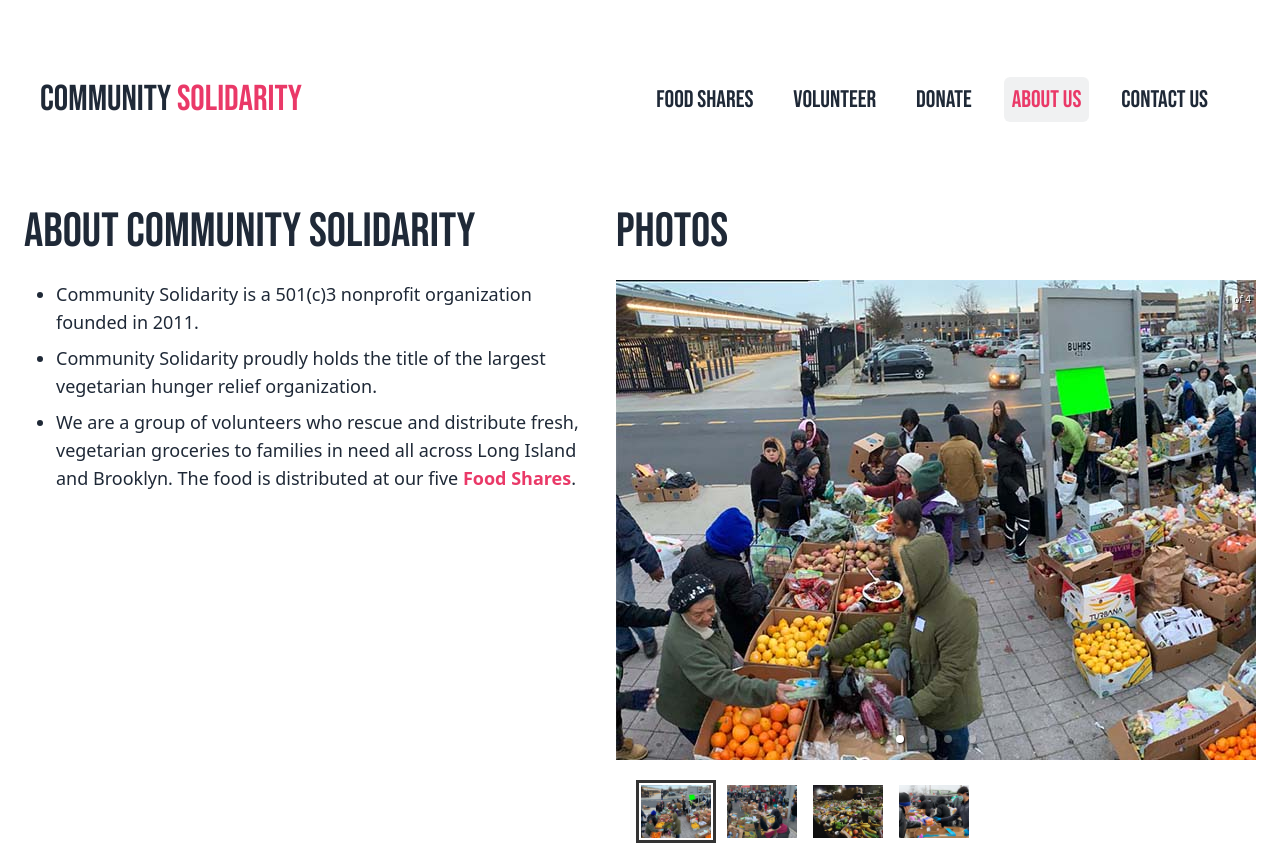
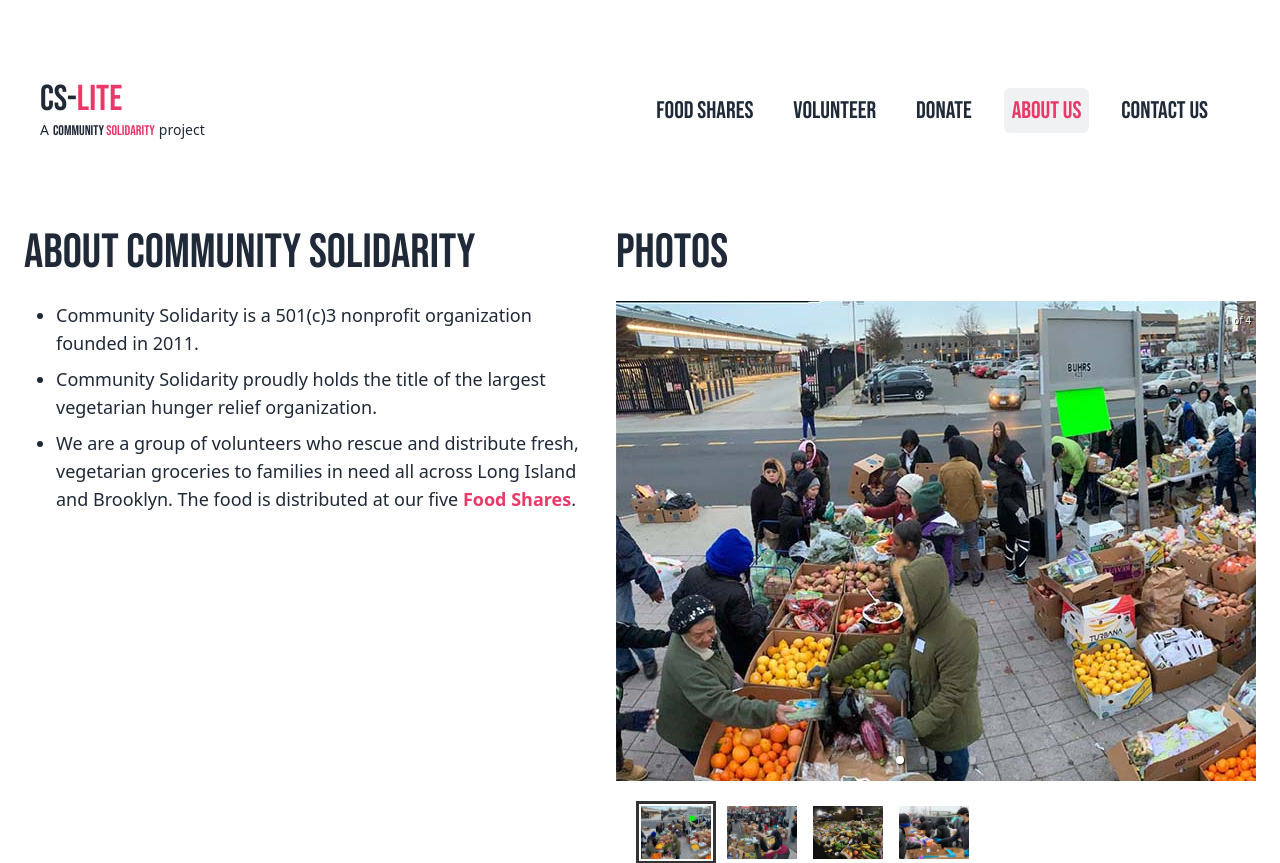
Before and after one commit to just214/cs-lite, a Next.js app: page /about in a window 1280 px wide. Shown: the top 863 px of the page. Built offline with nearby package versions, Linux system fonts and the light colour scheme.

Commit message:
refactor: various refactors to styles

```diff
--- a/src/components/Header.tsx
+++ b/src/components/Header.tsx
@@ -14,9 +14,14 @@ export const Header = () => {
         <NavLink
           to="/"
           label={
-            <div className="flex items-center gap-2 font-display">
+            <div className="font-display">
               <p className="text-4xl">
-                COMMUNITY <span className="text-cs-pink">SOLIDARITY</span>
+                CS-<span className="text-cs-pink">LITE</span>
+              </p>
+              <p className="text-sm">
+                <span className="font-sans mr-1">A</span>COMMUNITY{" "}
+                <span className="text-cs-pink">SOLIDARITY</span>
+                <span className="font-sans ml-1">project</span>
               </p>
             </div>
           }
--- a/src/pages/food-shares.tsx
+++ b/src/pages/food-shares.tsx
@@ -60,7 +60,6 @@ export default function Page() {
                   src={foodShare.mapUrl}
                   width="600"
                   height="450"
-                  loading="lazy"
                   className="rounded-xl aspect-auto w-full md:w-96 h-64"
                   referrerPolicy="no-referrer-when-downgrade"
                 />
```
